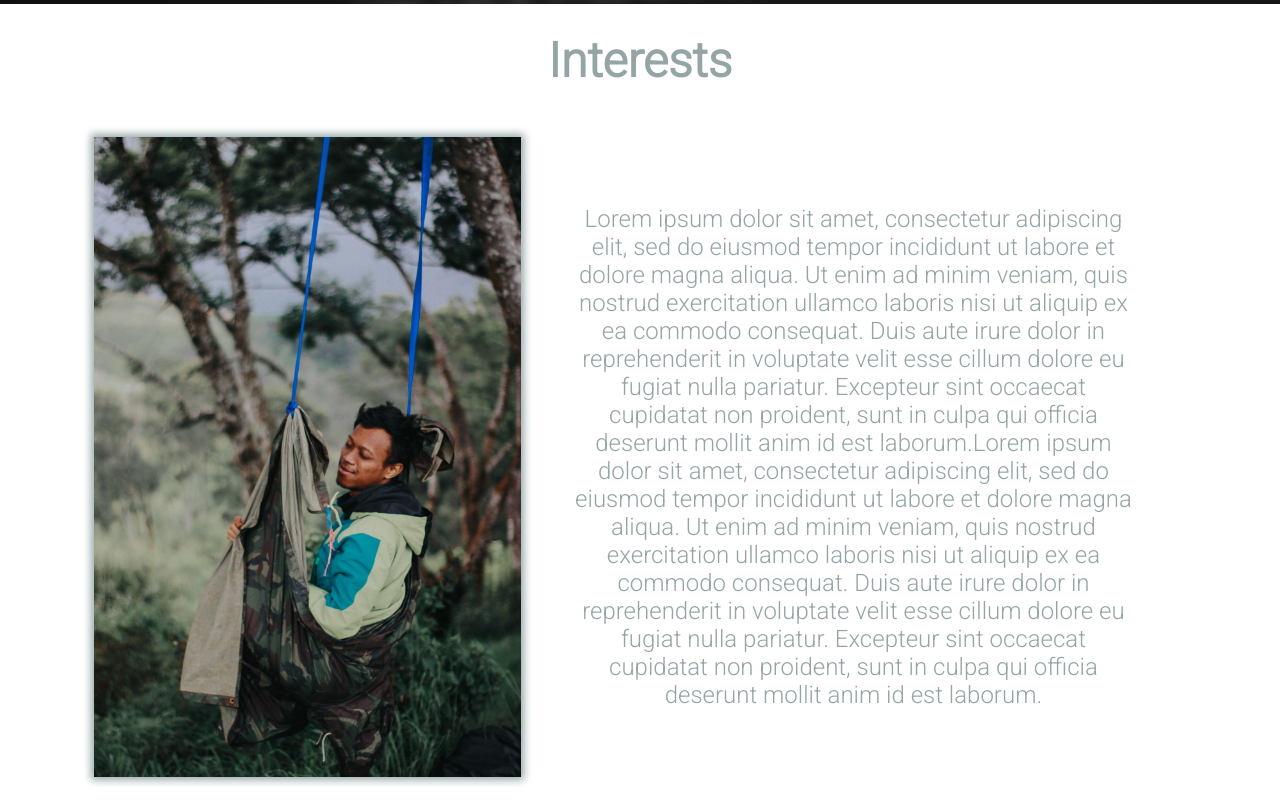
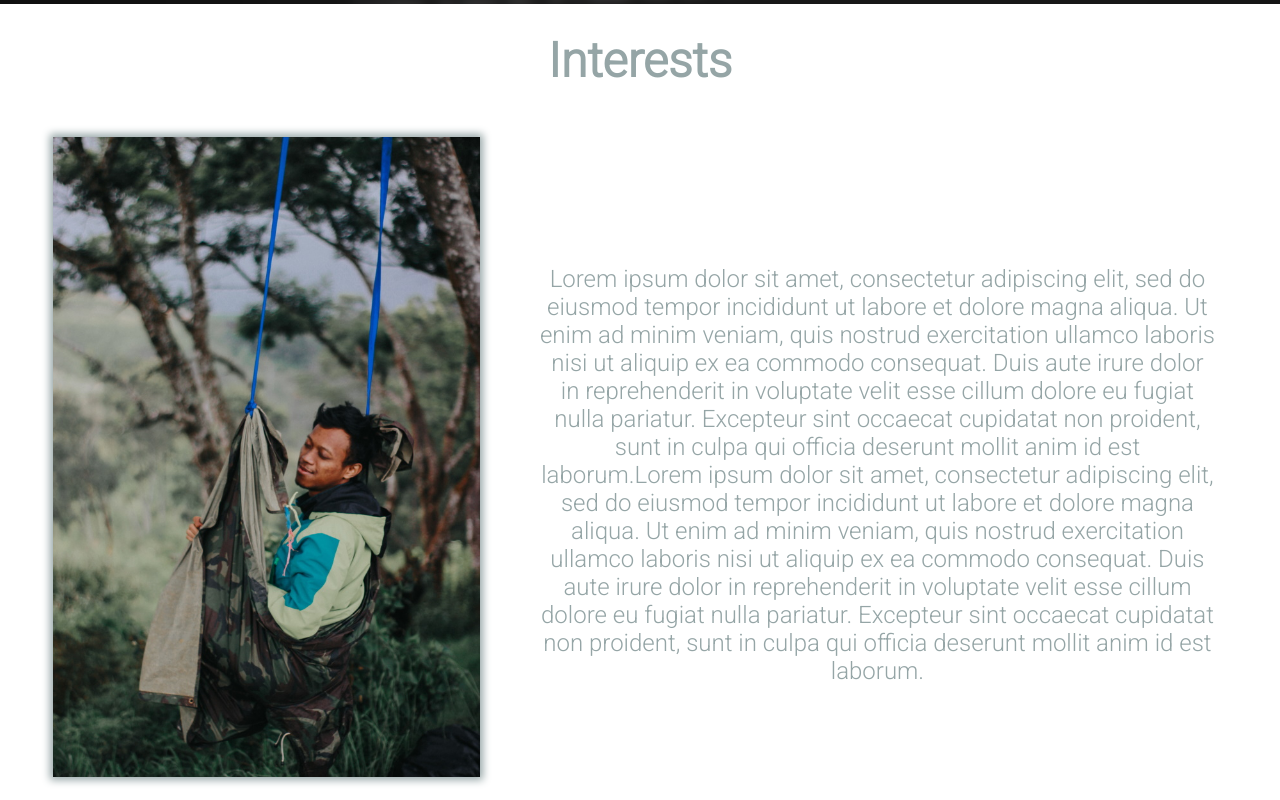
Before and after one commit to IbzOdus/EmployeePage, a React (Create React App) app: page / in a window 1280 px wide. Shown: the part 820-1620 px from the top of the page. Built offline with nearby package versions, Linux system fonts and the light colour scheme.

Commit message:
Improve interests section responsiveness

```diff
--- a/src/components/views/InterestsSection.jsx
+++ b/src/components/views/InterestsSection.jsx
@@ -5,11 +5,12 @@ import { colors } from '../../constants';
 
 const Container = styled.div`
     display: flex;
-    flex-direction: column;
+    flex-wrap: wrap;
     align-items: center;
+    justify-content: center;
 
-    @media only screen and (min-width: 600px) {
-        flex-direction: row;
+    @media only screen and (min-width: 700px) {
+        max-width: 90rem;
     }
 `;
 
@@ -17,22 +18,20 @@ const ActionImage = styled.img`
     box-shadow: 0 0 0.5rem 0.2rem;
     max-height: 20rem;
     max-width: 15rem;
+    flex: 0 0 10rem;
+    margin: 0 1.5rem;
 
-    @media only screen and (min-width: 600px) {
+    @media only screen and (min-width: 700px) {
         max-height: 40rem;
-        max-width: 35rem;
+        max-width: 30rem;
     }
 `;
 
 const InterestsText = styled.div`
     text-align: center;
-    width: 50ch;
     padding: 1.5em;
     padding-bottom: 0;
-
-    @media only screen and (min-width: 600px) {
-        padding: 2em;
-    }
+    flex: 1 0 50ch;
 `;
 
 export default function InterestsSection({ picture, text }) {
```
